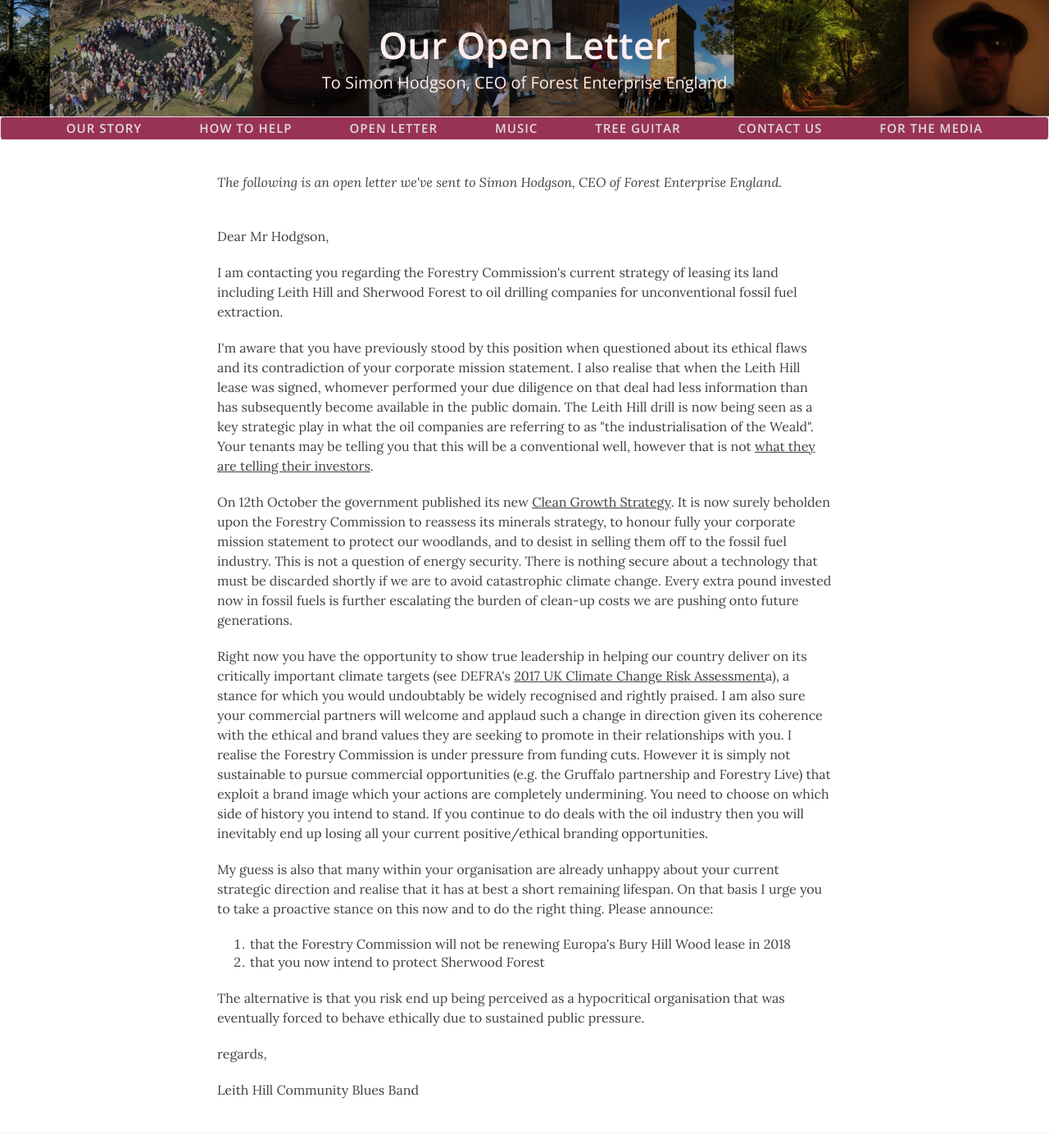
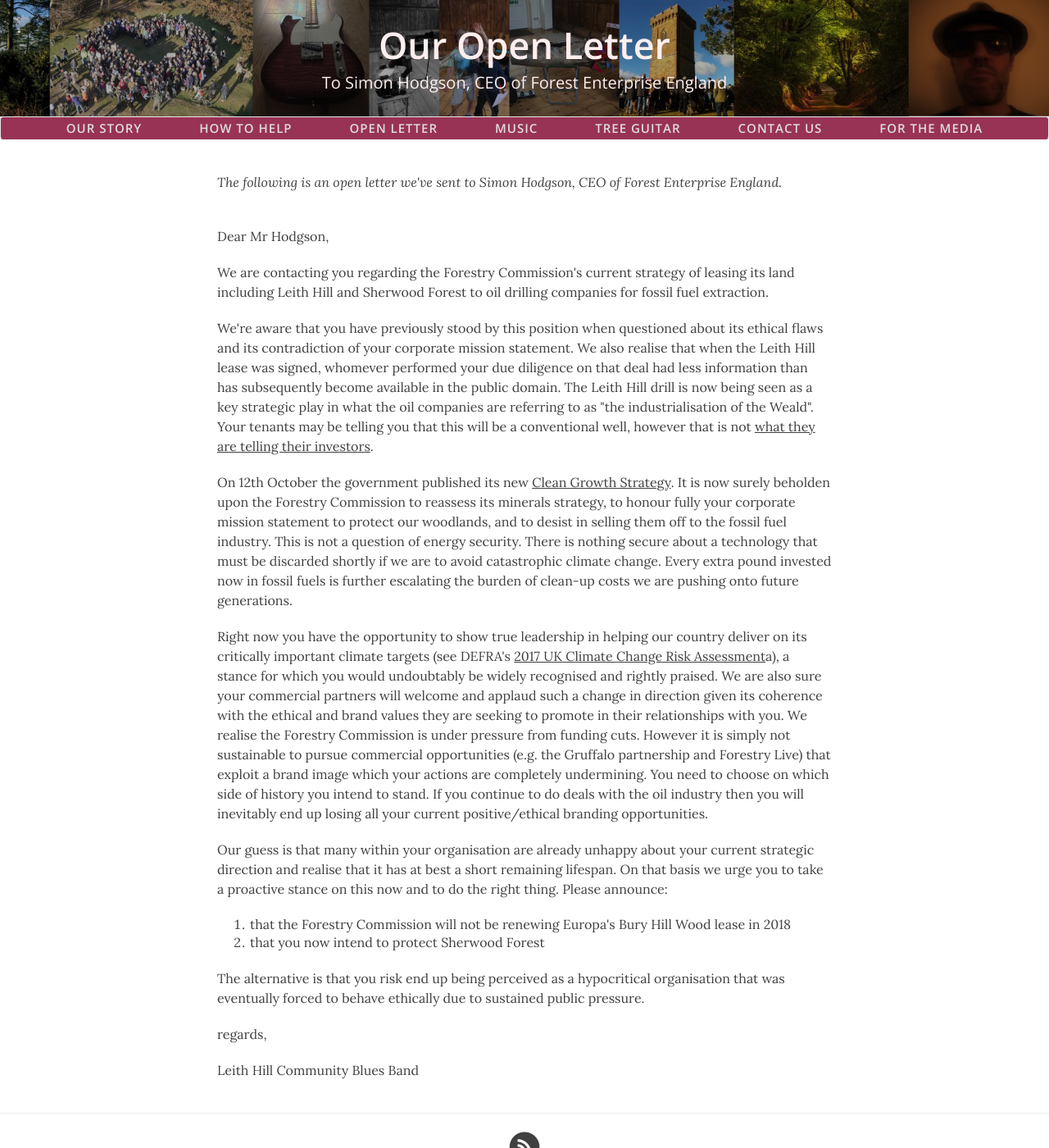
Before and after one commit to voiceforleithhill/leithhillblues.co.uk, a Jekyll site: the page built from open-letter.html, in a window 1280 px wide and 1400 px high. Shown: the whole window at 82% size. Built offline with Jekyll 4.4.1, drawn with Linux system fonts in a browser that asks for light colours; nearby versions of some CDN libraries.

```diff
--- a/contact.html
+++ b/contact.html
@@ -6,11 +6,11 @@ description: "Band contact information"
 
 <p>Please get in touch - we'd love to hear from you! You can contact us via the following channels.
 <ul>
-  <li>Email: <a href="mailto:sing@voiceforleithhill.co.uk">sing@voiceforleithhill.co.uk</a></li>
-  <li>Soundcloud: <a href="https://soundcloud.com/leithhillblues" target="_blank">Leith Hill Community Blues Band</a></li>
+  <li>Youtube: <a href="https://www.youtube.com/channel/UCAm78_Cv3XmVsZtdO7CXhOg" target="_blank">Leith Hill Community Blues Band channel</a></li>
   <li>Twitter: <a href="https://twitter.com/leithhillblues" target="_blank">@leithhillblues</a></li>
   <li>Facebook: <a href="https://www.facebook.com/leithhillblues" target="_blank">@leithhillblues</a></li>
-  <li>Youtube: <a href="http://www.youtube.com" target="_blank">coming soon...</a></li>
+  <li>Soundcloud: <a href="https://soundcloud.com/leithhillblues" target="_blank">Leith Hill Community Blues Band</a></li>
+  <li>Email: <a href="mailto:sing@voiceforleithhill.co.uk">sing@voiceforleithhill.co.uk</a></li>
 </ul>
 </p>
 <br>
--- a/how-to-help.html
+++ b/how-to-help.html
@@ -14,7 +14,7 @@ title: "How To Help"
   <li class="cta"><p>You can write a letter to your local paper or email your local radio station!</p></li>
 </ul>
 </p>
-<p>You can find points which you might like to include in your correspondence <a href="{{ site.baseurl }}/open-letter">here</a>. Also please don't forget that all the lovely people above are nothing to do with the Forestry Commission and are in now way responsible for the Commission's actions. As a result, please be sure not to misdirect any anger or accidental unfriendliness in their direction - thank you!!
+<p>You can find points which you might like to include in your correspondence in our <a href="{{ site.baseurl }}/open-letter">open letter</a>. Also please don't forget that all the lovely people above are nothing to do with the Forestry Commission and are in now way responsible for the Commission's actions. As a result, please be sure not to misdirect any anger or accidental unfriendliness in their direction - thank you!!
 </p>
 
 <h4>Then help us spread the word!!</h4>
--- a/media-kit.html
+++ b/media-kit.html
@@ -5,7 +5,7 @@ title: Media Kit
 
 <h3>Backgrounder</h3>
 
-<p>We are asking the Gruffalo to join us in reminding the Forestry Commission (<a href="https://www.forestry.gov.uk/gruffalo" target="_blank"/>https://www.forestry.gov.uk/gruffalo</a>) that they need to honour their <a href="https://www.forestry.gov.uk/forestry/infd-6val65" target="_blank"/>corporate mission statement</a> to protect our woodlands; to desist in selling them off to the fossil fuel industry; and to show better leadership in helping our country deliver on its <a href="https://www.gov.uk/government/publications/uk-climate-change-risk-assessment-2017" target="_blank">critically important climate change targets</a>.</p>
+<p>We are asking the Gruffalo to join us in reminding <a href="https://www.forestry.gov.uk/gruffalo" target="_blank">his marketing partners</a> at the Forestry Commission that they need to honour their <a href="https://www.forestry.gov.uk/forestry/infd-6val65" target="_blank"/>corporate mission statement</a> to protect our woodlands; to desist in selling them off to the fossil fuel industry; and to show better leadership in helping our country deliver on its <a href="https://www.gov.uk/government/publications/uk-climate-change-risk-assessment-2017" target="_blank">critically important climate change targets</a>.</p>
 
 <p>Leith Hill is one of southern England's best loved Areas of Outstanding Natural Beauty. A decade ago the Forestry Commission decided to lease Bury Hill Wood on Leith Hill to Europa Oil and Gas to be drilled for oil. In 2011, Surrey County Council refused permission for a planning application to commence exploratory drilling. The decision was appealed, and a subsequent public inquiry in July 2012 upheld the refusal. That decision was then challenged by Europa in the High Court, which found favour with Europa. A community group counter-challenged at the Court of Appeal, resulting in a second public inquiry. This unfortunately coincided with a change in the planning regulations, and as a result the government planning inspectorate decided to grant permission providing that Europa could fulfill 23 planning conditions. They are now in the process of attempting to discharge those conditions.</p>
 
--- a/open-letter.html
+++ b/open-letter.html
@@ -10,15 +10,15 @@ subtitle: "To Simon Hodgson, CEO of Forest Enterprise England"
 
 <p>Dear Mr Hodgson,</p>
 
-<p>I am contacting you regarding the Forestry Commission's current strategy of leasing its land including Leith Hill and Sherwood Forest to oil drilling companies for unconventional fossil fuel extraction.</p>
+<p>We are contacting you regarding the Forestry Commission's current strategy of leasing its land including Leith Hill and Sherwood Forest to oil drilling companies for fossil fuel extraction.</p>
 
-<p>I'm aware that you have previously stood by this position when questioned about its ethical flaws and its contradiction of your corporate mission statement. I also realise that when the Leith Hill lease was signed, whomever performed your due diligence on that deal had less information than has subsequently become available in the public domain. The Leith Hill drill is now being seen as a key strategic play in what the oil companies are referring to as "the industrialisation of the Weald". Your tenants may be telling you that this will be a conventional well, however that is not <a href="https://www.youtube.com/watch?v=Y0Nybav_Icc&feature=youtu.be&t=690" target="_blank">what they are telling their investors</a>.</p>
+<p>We're aware that you have previously stood by this position when questioned about its ethical flaws and its contradiction of your corporate mission statement. We also realise that when the Leith Hill lease was signed, whomever performed your due diligence on that deal had less information than has subsequently become available in the public domain. The Leith Hill drill is now being seen as a key strategic play in what the oil companies are referring to as "the industrialisation of the Weald". Your tenants may be telling you that this will be a conventional well, however that is not <a href="https://www.youtube.com/watch?v=Y0Nybav_Icc&feature=youtu.be&t=690" target="_blank">what they are telling their investors</a>.</p>
 
 <p>On 12th October the government published its new <a href="https://www.gov.uk/government/publications/clean-growth-strategy" target="_blank">Clean Growth Strategy</a>. It is now surely beholden upon the Forestry Commission to reassess its minerals strategy, to honour fully your corporate mission statement to protect our woodlands, and to desist in selling them off to the fossil fuel industry. This is not a question of energy security. There is nothing secure about a technology that must be discarded shortly if we are to avoid catastrophic climate change. Every extra pound invested now in fossil fuels is further escalating the burden of clean-up costs we are pushing onto future generations.</p>
 
-<p>Right now you have the opportunity to show true leadership in helping our country deliver on its critically important climate targets (see DEFRA's <a href="https://www.gov.uk/government/publications/uk-climate-change-risk-assessment-2017">2017 UK Climate Change Risk Assessment</a>a), a stance for which you would undoubtably be widely recognised and rightly praised. I am also sure your commercial partners will welcome and applaud such a change in direction given its coherence with the ethical and brand values they are seeking to promote in their relationships with you. I realise the Forestry Commission is under pressure from funding cuts. However it is simply not sustainable to pursue commercial opportunities (e.g. the Gruffalo partnership and Forestry Live) that exploit a brand image which your actions are completely undermining. You need to choose on which side of history you intend to stand. If you continue to do deals with the oil industry then you will inevitably end up losing all your current positive/ethical branding opportunities.</p>
+<p>Right now you have the opportunity to show true leadership in helping our country deliver on its critically important climate targets (see DEFRA's <a href="https://www.gov.uk/government/publications/uk-climate-change-risk-assessment-2017">2017 UK Climate Change Risk Assessment</a>a), a stance for which you would undoubtably be widely recognised and rightly praised. We are also sure your commercial partners will welcome and applaud such a change in direction given its coherence with the ethical and brand values they are seeking to promote in their relationships with you. We realise the Forestry Commission is under pressure from funding cuts. However it is simply not sustainable to pursue commercial opportunities (e.g. the Gruffalo partnership and Forestry Live) that exploit a brand image which your actions are completely undermining. You need to choose on which side of history you intend to stand. If you continue to do deals with the oil industry then you will inevitably end up losing all your current positive/ethical branding opportunities.</p>
 
-<p>My guess is also that many within your organisation are already unhappy about your current strategic direction and realise that it has at best a short remaining lifespan. On that basis I urge you to take a proactive stance on this now and to do the right thing. Please announce:
+<p>Our guess is that many within your organisation are already unhappy about your current strategic direction and realise that it has at best a short remaining lifespan. On that basis we urge you to take a proactive stance on this now and to do the right thing. Please announce:
 <ol>
   <li> that the Forestry Commission will not be renewing Europa's Bury Hill Wood lease in 2018</li>
   <li> that you now intend to protect Sherwood Forest</li>
```
Also changed, not shown: song.html (+4 -7 lines).
